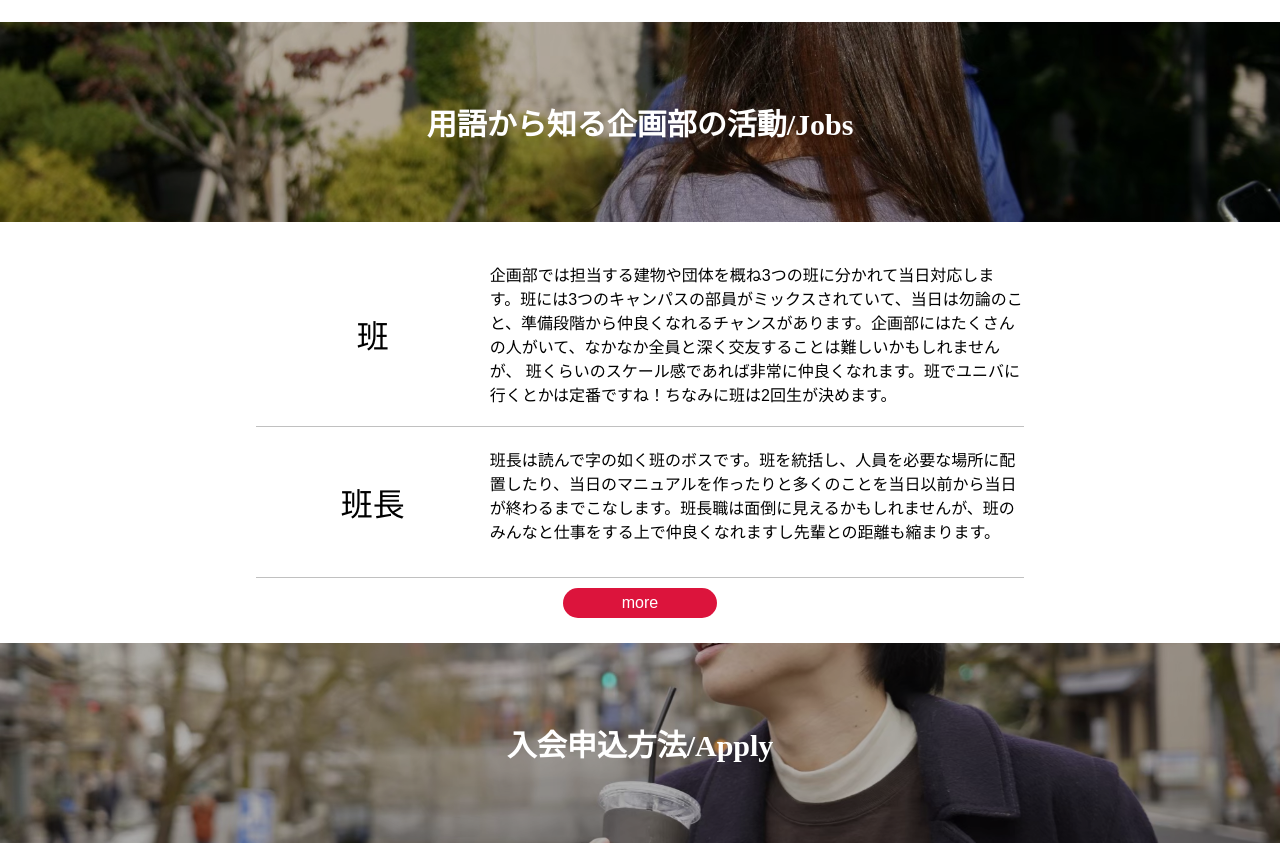
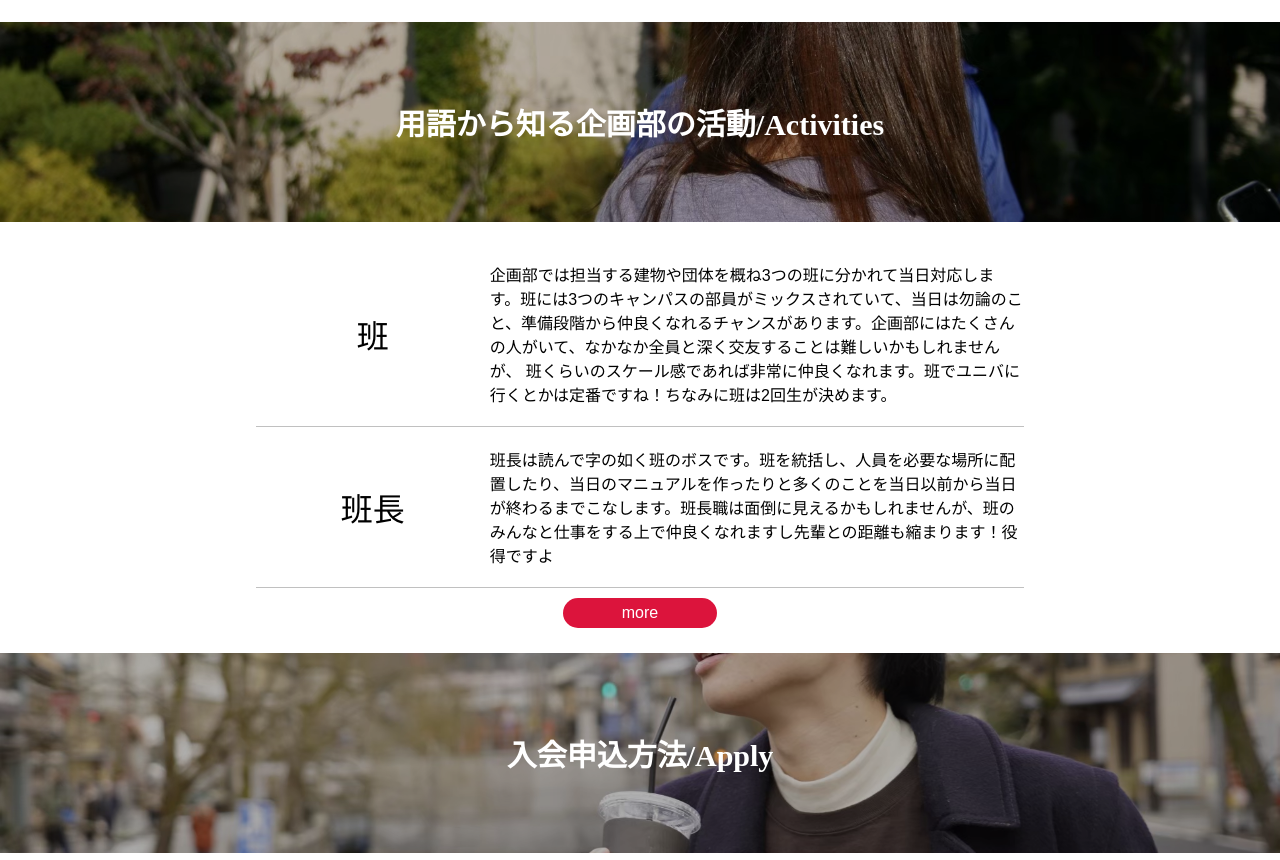
Before and after one commit to shingetsu-mgmt-proj/kikaku.site, a plain HTML site: page recruit/kikaku.html in a window 1280 px wide. Shown: the part 4551-5411 px from the top of the page. Drawn offline with nearby package versions, Linux system fonts and the light colour scheme.

Commit message:
Update kikaku.html

```diff
--- a/recruit/kikaku.html
+++ b/recruit/kikaku.html
@@ -326,7 +326,7 @@
 
       <div id="activities" class="title title_5">
         <div class="box">
-            <p class="title_p">用語から知る企画部の活動/Jobs</p>
+            <p class="title_p">用語から知る企画部の活動/Activities</p>
         </div>
       </div>
 
@@ -348,7 +348,7 @@
             <p>班長</p>
           </div>
           <div class="table_cell_2">
-            班長は読んで字の如く班のボスです。班を統括し、人員を必要な場所に配置したり、当日のマニュアルを作ったりと多くのことを当日以前から当日が終わるまでこなします。班長職は面倒に見えるかもしれませんが、班のみんなと仕事をする上で仲良くなれますし先輩との距離も縮まります。
+            班長は読んで字の如く班のボスです。班を統括し、人員を必要な場所に配置したり、当日のマニュアルを作ったりと多くのことを当日以前から当日が終わるまでこなします。班長職は面倒に見えるかもしれませんが、班のみんなと仕事をする上で仲良くなれますし先輩との距離も縮まります！役得ですよ
           </div>
         </div>
 
```
